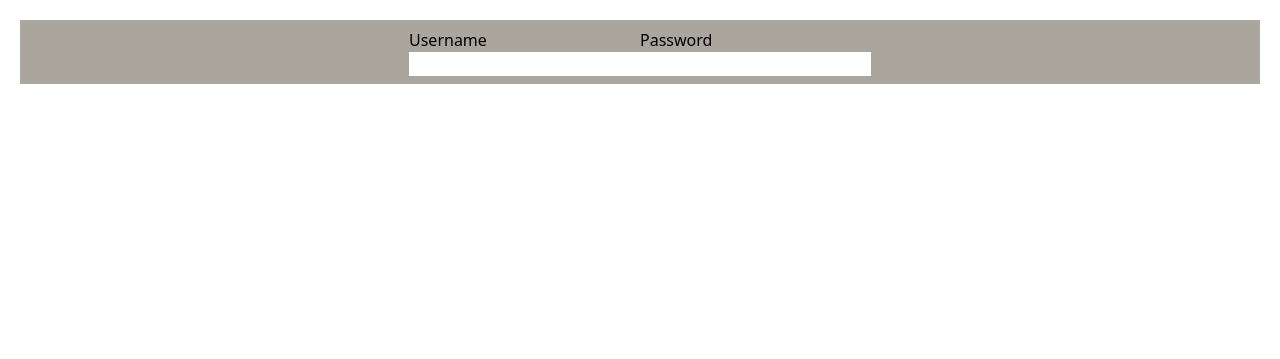
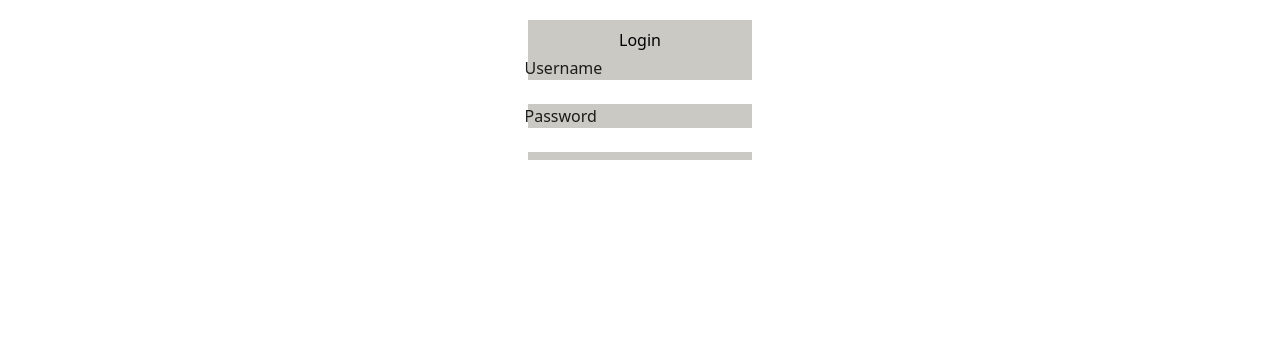
Before and after one commit to KrazyManJ/jolt, a Flask app: page /login in a window 1280 px wide. Shown: the part 64-423 px from the top of the page. Run offline with Flask 2, Linux system fonts and the light colour scheme; parts of the project's set-up code (start-up, migrations or seed data) failed here and were passed over; some libraries are stand-ins or nearby versions.

Commit message:
Modify title for Bikes management and Login page.

```diff
--- a/templates/bikes_management.jinja
+++ b/templates/bikes_management.jinja
@@ -1,5 +1,8 @@
 {% extends '__page.jinja' %}
 
+{% block title %}
+    Bikes management
+{% endblock %}
 {% block body %}
 Kola :]
 {% endblock %}
--- a/templates/login_page.jinja
+++ b/templates/login_page.jinja
@@ -1,11 +1,17 @@
 {% extends '__page.jinja' %}
 {% from 'macros/form.jinja' import form_field %}
 
+{% block title %}
+    Login
+{% endblock %}
 {% block body %}
-	<form method="post">
-        <div class="flex justify-center bg-titan-300 p-2">
+
+    <div class="flex flex-col place-items-center
+        bg-titan-200 p-2 gap-1 w-56 mx-auto">
+        <h1>Login</h1>
+        <form method="post">
             {{ form_field(form.login) }}
             {{ form_field(form.password) }}
-        </div>
-    </form>
+        </form>
+    </div>
 {% endblock %}
--- a/templates/macros/form.jinja
+++ b/templates/macros/form.jinja
@@ -1,6 +1,6 @@
 {% macro form_field(field, variant='block') %}
     <div>
-        <div>{{ field.label }}</div>
+        <div class="text-titan-950">{{ field.label }}</div>
         {% if field.type == 'RadioField' %}
             {% for subfield in field %}
                 <label>
```
